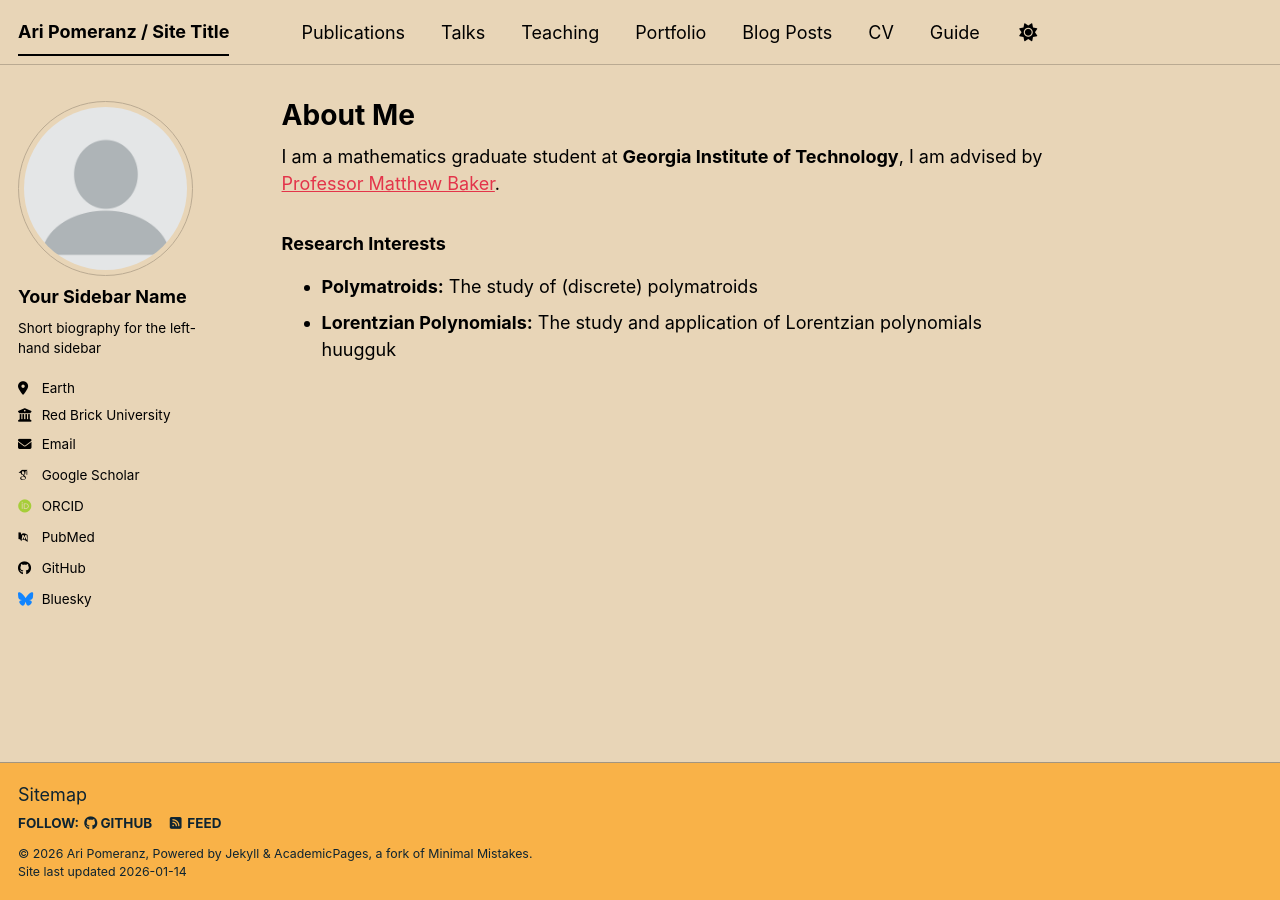
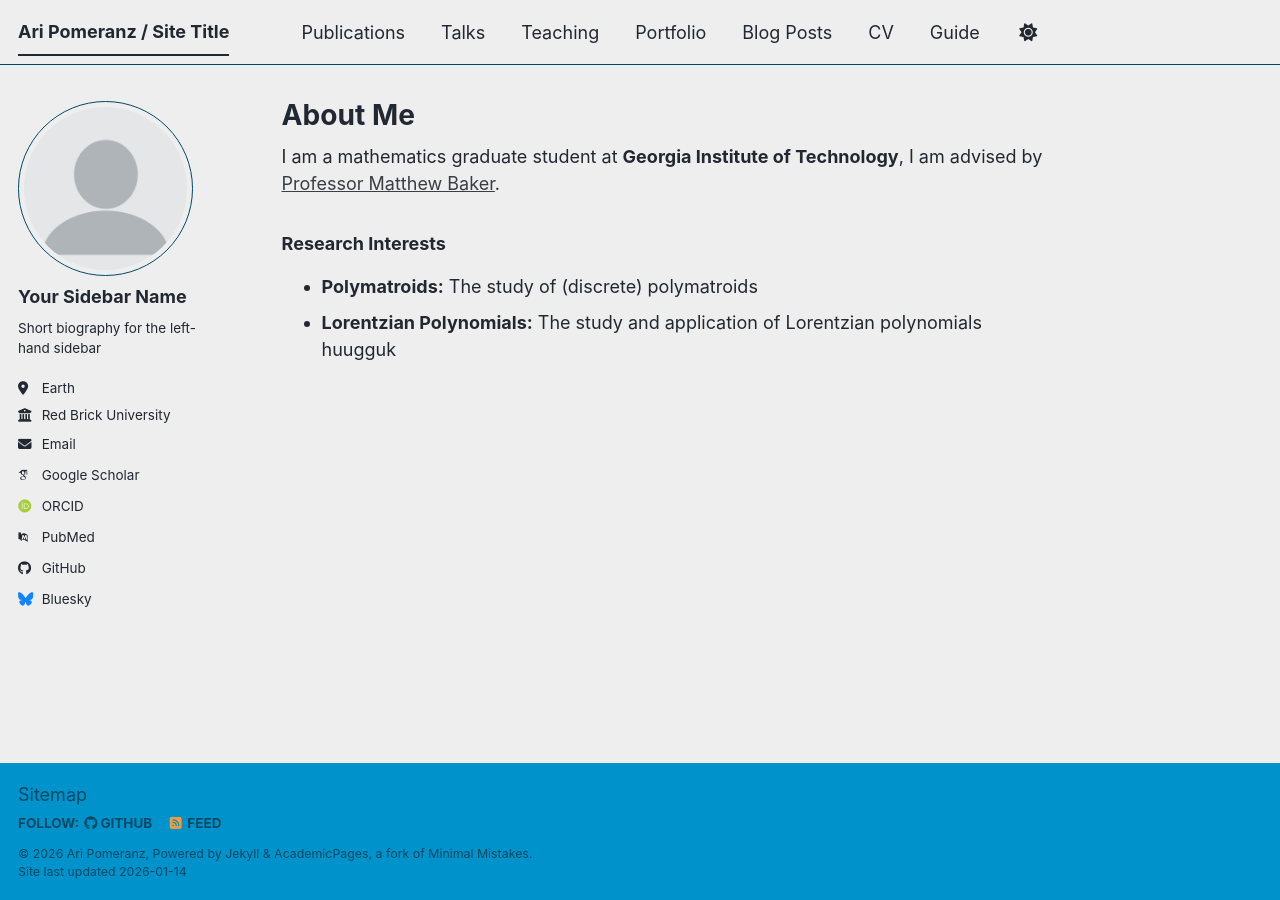
Before and after one commit to aripomeranz/aripomeranz, a Jekyll site: the page built from _pages/about.md, in a window 1280 px wide. Built offline with Jekyll 4.4.1, drawn with Linux system fonts in a browser that asks for light colours; some web fonts are replaced; a script bundle is joined from its source files by our own code; library files that are not in the unit come from our copies.

Commit message:
Update _config.yml

```diff
--- a/_config.yml
+++ b/_config.yml
@@ -8,8 +8,8 @@
 
 # Basic Site Settings
 locale                   : "en-US"
-site_theme               : "sunrise" # The available themes options are "default", "air", "sunrise", "mint", "dirt" and "contrast"
-minimal_mistakes_skin    : "sunrise"
+site_theme               : "air" # The available themes options are "default", "air", "sunrise", "mint", "dirt" and "contrast"
+minimal_mistakes_skin    : "air"
 title                    : "Ari Pomeranz / Site Title"
 title_separator          : "-"
 name                     : &name "Ari Pomeranz"
```
